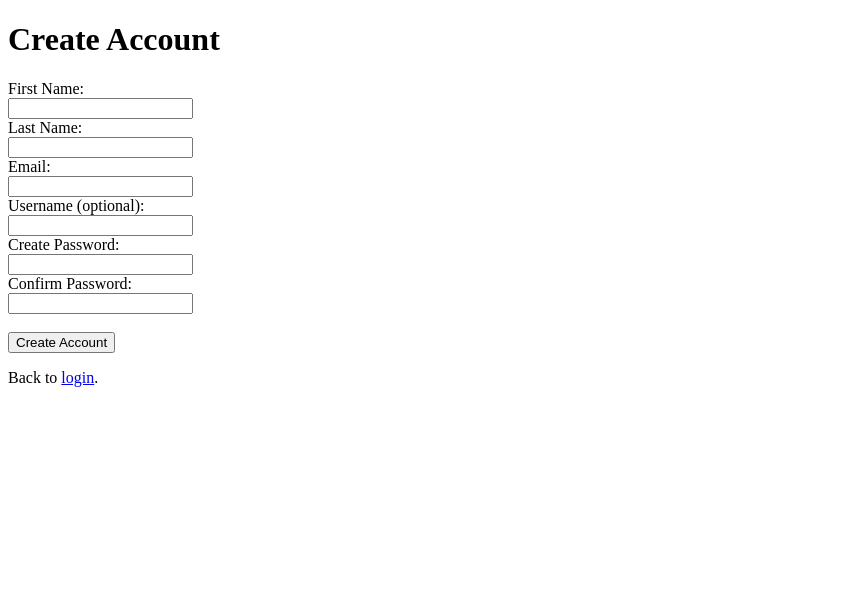
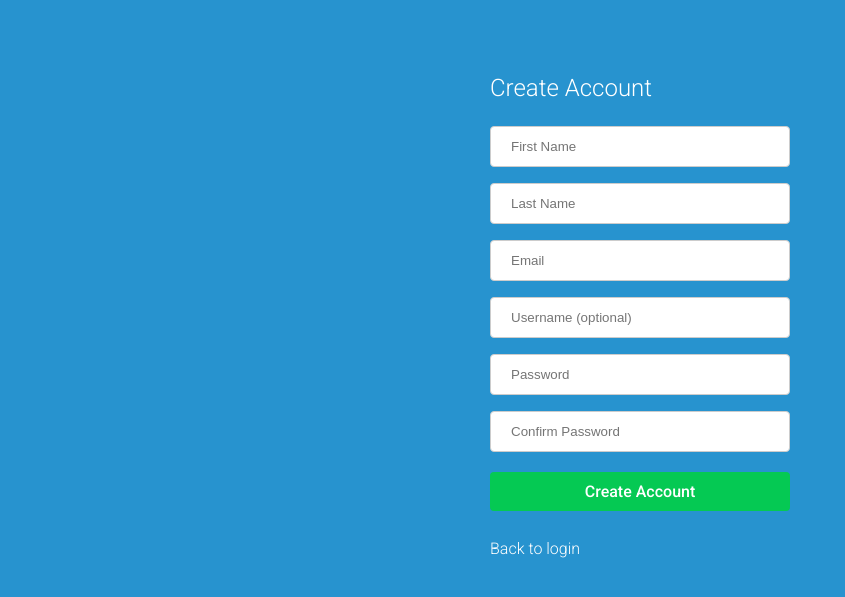
Before and after one commit to jfox97/ScriptureTracker, a PHP site: page /create_account.php in a window 1280 px wide. Shown: the top 597 px of the page, without its empty margins (0-845 px from the left). Run offline with PHP 8.4, Linux system fonts and the light colour scheme.

Commit message:
Style login and account creation

```diff
--- a/accounts/creation_failure.php
+++ b/accounts/creation_failure.php
@@ -2,6 +2,8 @@
 <html>
 	<head>
 		<title>Something went wrong...</title>
+		<link rel="stylesheet" type="text/css" href="http://fonts.googleapis.com/css?family=Roboto:300,500">
+		<link rel="stylesheet" type="text/css" href="../css/accounts.css">
 	</head>
 	<body>
 		<h1>We couldn't create your account :(</h1>
--- a/accounts/creation_success.php
+++ b/accounts/creation_success.php
@@ -2,6 +2,8 @@
 <html>
 	<head>
 		<title>Creation Succeeded!</title>
+		<link rel="stylesheet" type="text/css" href="http://fonts.googleapis.com/css?family=Roboto:300,500">
+		<link rel="stylesheet" type="text/css" href="../css/accounts.css">
 	</head>
 	<body>
 		<h1>Success!</h1>
--- a/create_account.php
+++ b/create_account.php
@@ -5,38 +5,49 @@
 <html>
 	<head>
 		<title>Scripture Tracker - Create Account</title>
+		<link rel="stylesheet" type="text/css" href="http://fonts.googleapis.com/css?family=Roboto:300,500">
+		<link rel="stylesheet" type="text/css" href="css/create_account.css">
 	</head>
 	<body>
-		<h1>Create Account</h1>
-		<form action="controllers/create_account.php" method="post">
-			<label>First Name:<br />
-				<input type="text" name="firstname" />
-			</label>
-			<br />
-			<label>Last Name:<br />
-				<input type="text" name="lastname" />
-			</label>
-			<br />
-			<label>Email:<br />
-				<input type="text" name="email" />
-			</label>
-			<br />
-			<label>Username (optional):<br />
-				<input type="text" name="username" />
-			</label>
-			<br />
-			<label>Create Password:<br />
-				<input type="password" name="password" />
-			</label>
-			<br />
-			<label>Confirm Password:<br />
-				<input type="password" name="confirm_password" />
-			</label>
-			<br /><br />
-			<input type="submit" value="Create Account" />
-		</form>
-		<p>
-			Back to <a href='login.php'>login</a>.
-		</p>
+		<div id="create_account_widget">
+			<h1>Create Account</h1>
+			<form action="controllers/create_account.php" method="post">
+				<input type="text"
+					   name="firstname"
+					   placeholder="First Name"
+					   onfocus="this.placeholder=''"
+					   onblur="this.placeholder='First Name'"/>
+				<input type="text"
+					   name="lastname"
+					   placeholder="Last Name"
+					   onfocus="this.placeholder=''"
+					   onblur="this.placeholder='Last Name'"/>
+				<input type="text"
+					   name="email"
+					   placeholder="Email"
+					   onfocus="this.placeholder=''"
+					   onblur="this.placeholder='Email'"/>
+				<input type="text"
+					   name="username"
+					   placeholder="Username (optional)"
+					   onfocus="this.placeholder=''"
+					   onblur="this.placeholder='Username (optional)'"/>
+				<input type="password"
+					   name="password"
+					   placeholder="Password"
+					   onfocus="this.placeholder=''"
+					   onblur="this.placeholder='Password'"/>
+				<input type="password"
+					   name="confirm_password"
+					   placeholder="Confirm Password"
+					   onfocus="this.placeholder=''"
+					   onblur="this.placeholder='Confirm Password'"/>
+				<input type="submit"
+					   value="Create Account" />
+			</form>
+			<p>
+				<a href='login.php'>Back to login</a>
+			</p>
+		</div>
 	</body>
 </html>
--- /dev/null
+++ b/css/create_account.css
@@ -0,0 +1,87 @@
+body {
+	padding-top: 50px;
+	background-color: #2793cf;
+}
+
+#create_account_widget {
+	margin: auto;
+	width: 300px;
+	height: 300px;
+}
+
+h1 {
+	color: white;
+	font-family: 'Roboto';
+	font-weight: 300;
+	font-size: 24px
+}
+
+input[type=text] {
+	width: 100%;
+	padding: 12px 20px;
+	margin: 8px 0;
+	display: inline-block;
+	border: 1px solid #ccc;
+	border-radius: 4px;
+	box-sizing: border-box;
+}
+
+input[type=password] {
+	width: 100%;
+	padding: 12px 20px;
+	margin: 8px 0;
+	display: inline-block;
+	border: 1px solid #ccc;
+	border-radius: 4px;
+	box-sizing: border-box;
+}
+
+input[type=submit] {
+    width: 100%;
+    background-color: #05c953;
+    color: white;
+	font-family: 'Roboto';
+	font-size: 16px;
+	font-weight: 500;
+    padding: 10px 20px;
+    margin: 12px 0;
+    border: none;
+    border-radius: 4px;
+    cursor: pointer;
+}
+
+input[type=submit]:hover {
+    background-color: #03c450;
+}
+
+p {
+	margin-bottom: 100px;
+}
+
+a:link {
+	font-family: 'Roboto';
+	font-weight: 300;
+	color: #fefefe;
+	text-decoration: none;
+}
+
+a:visited {
+	font-family: 'Roboto';
+	font-weight: 300;
+	color: #fefefe;
+	text-decoration: none;
+}
+
+a:hover {
+	font-family: 'Roboto';
+	font-weight: 300;
+	color: #efefef;
+	text-decoration: none;
+}
+
+a:active {
+	font-family: 'Roboto';
+	font-weight: 300;
+	color: #fefefe;
+	text-decoration: none;
+}
```
Also changed, not shown: css/accounts.css (added, +56 -0 lines), css/login.css (added, +89 -0 lines), login.php (+16 -9 lines).
